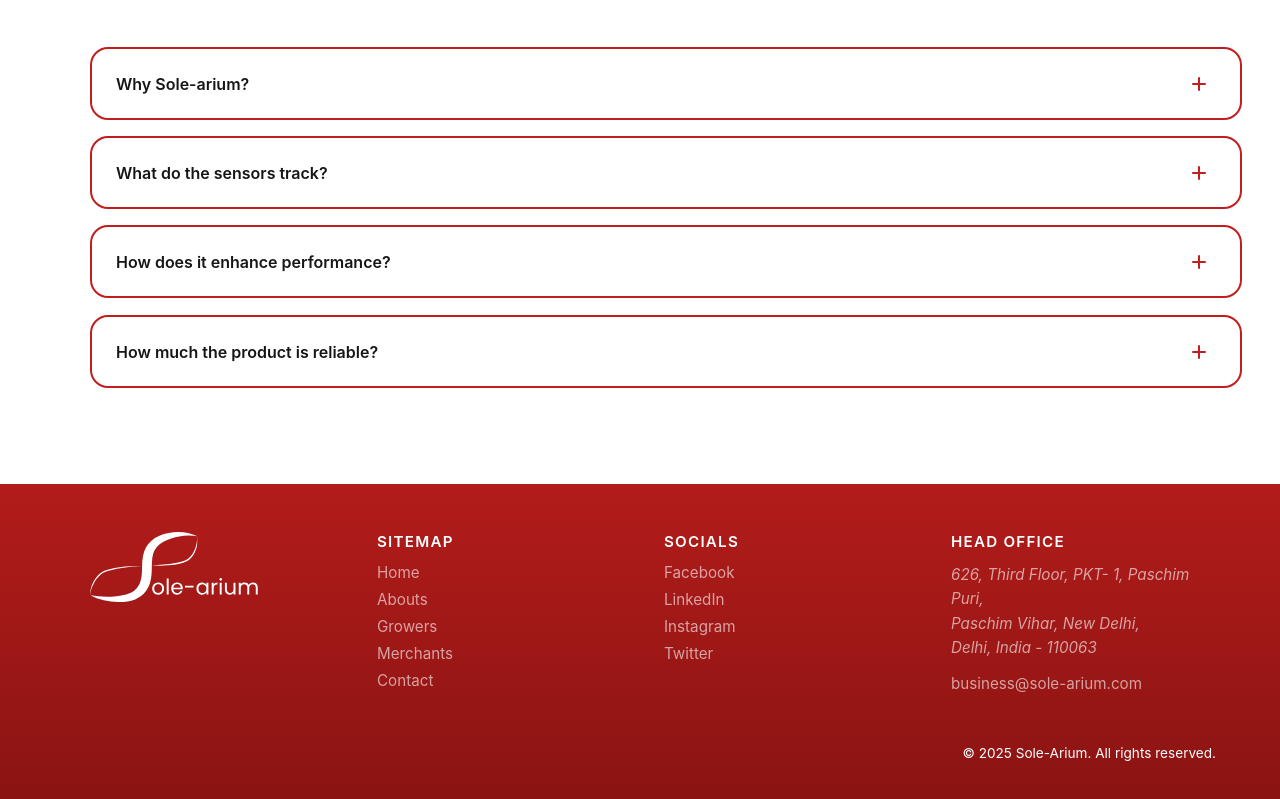
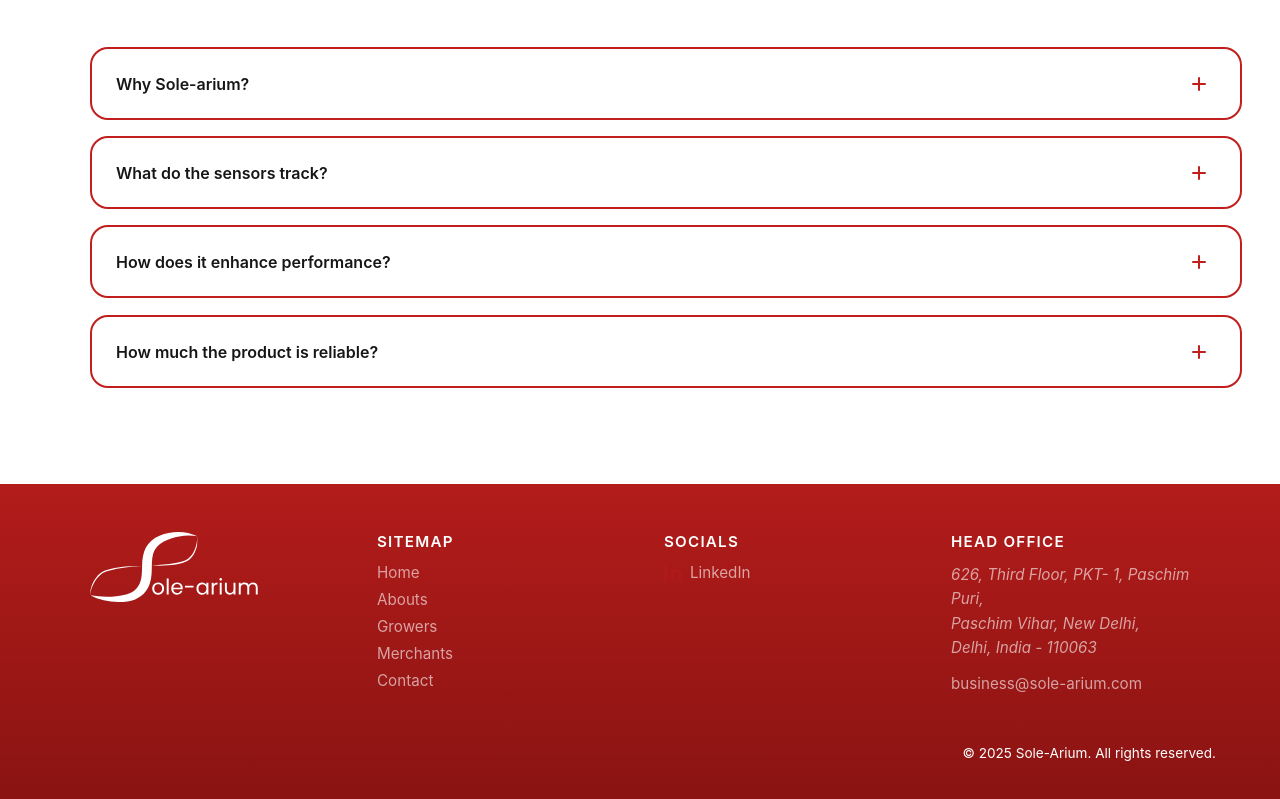
Before and after one commit to Arun5420/solearium-website, a React (Vite) app: page / in a window 1280 px wide. Shown: the part 4150-4949 px from the top of the page. Built offline with nearby package versions, Linux system fonts and the light colour scheme; a web font is replaced by a local one.

Commit message:
added LinkedIn icon and link to footer

```diff
--- a/src/components/global/footer/Footer.css
+++ b/src/components/global/footer/Footer.css
@@ -100,6 +100,23 @@
   line-height: 1.6;
 }
 
+.footer__social-link {
+  display: flex;
+  align-items: center;
+  gap: 0.5rem;
+}
+
+.footer__social-icon {
+  width: 18px;
+  height: 18px;
+  opacity: 0.6;
+  transition: opacity 0.2s ease;
+}
+
+.footer__social-link:hover .footer__social-icon {
+  opacity: 1;
+}
+
 .footer__bottom {
   margin-top: clamp(2rem, 5vw, 3rem);
   text-align: right;
--- a/src/components/global/footer/Footer.jsx
+++ b/src/components/global/footer/Footer.jsx
@@ -21,10 +21,12 @@ export default function Footer() {
   <div className="footer__column" data-animate="reveal-up" data-animate-delay="0.4s">
           <h4 className="footer__heading">Socials</h4>
           <ul className="footer__list">
-            <li><a href="https://facebook.com" target="_blank" rel="noreferrer">Facebook</a></li>
-            <li><a href="https://linkedin.com" target="_blank" rel="noreferrer">LinkedIn</a></li>
-            <li><a href="https://instagram.com" target="_blank" rel="noreferrer">Instagram</a></li>
-            <li><a href="https://twitter.com" target="_blank" rel="noreferrer">Twitter</a></li>
+            <li>
+              <a href="https://www.linkedin.com/company/sole-arium/" target="_blank" rel="noreferrer" className="footer__social-link">
+                <img src="/icons/linkedin.svg" alt="LinkedIn" className="footer__social-icon" />
+                LinkedIn
+              </a>
+            </li>
           </ul>
         </div>
   <div className="footer__column" data-animate="reveal-up" data-animate-delay="0.5s">
```
Also changed, not shown: .claude/launch.json (added).
